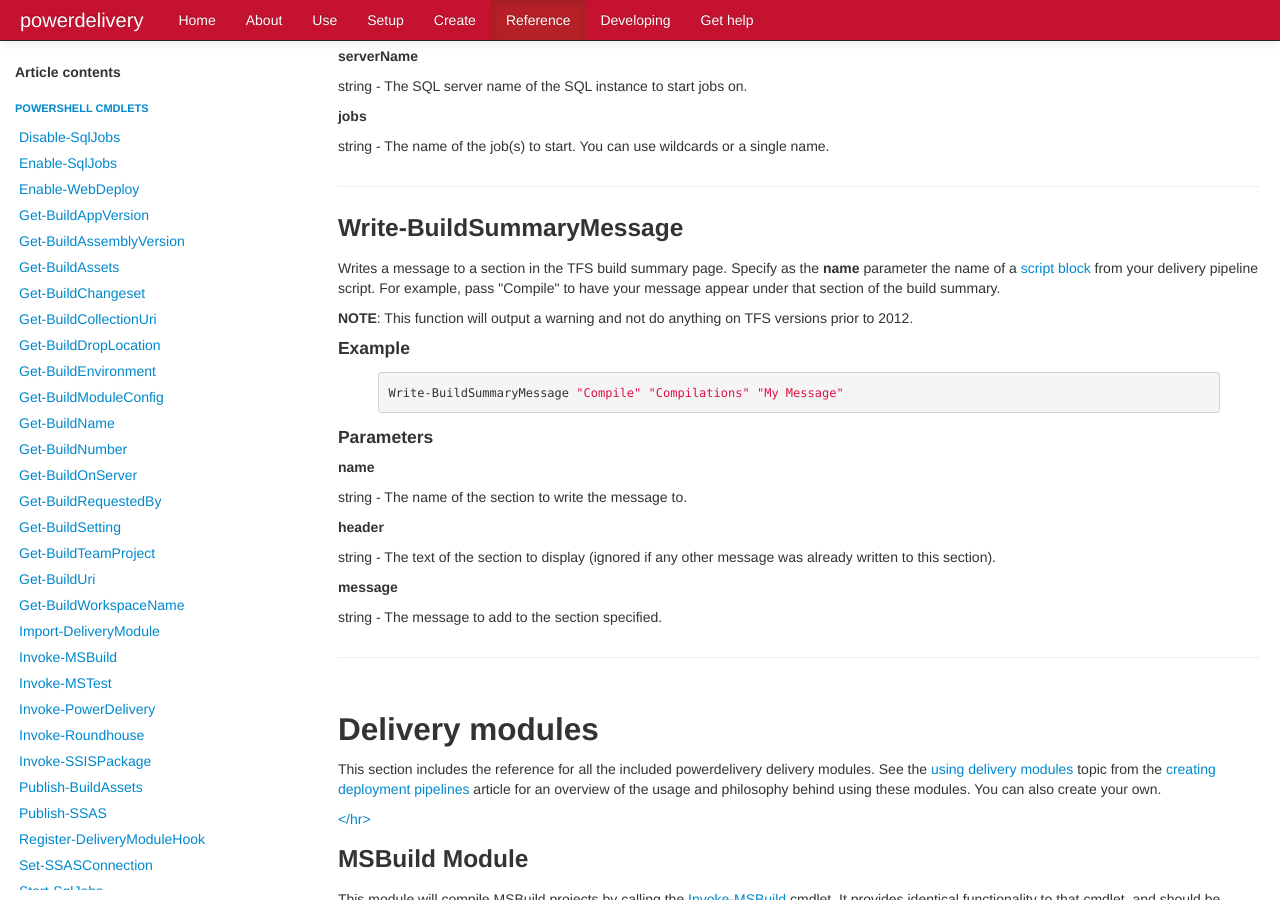
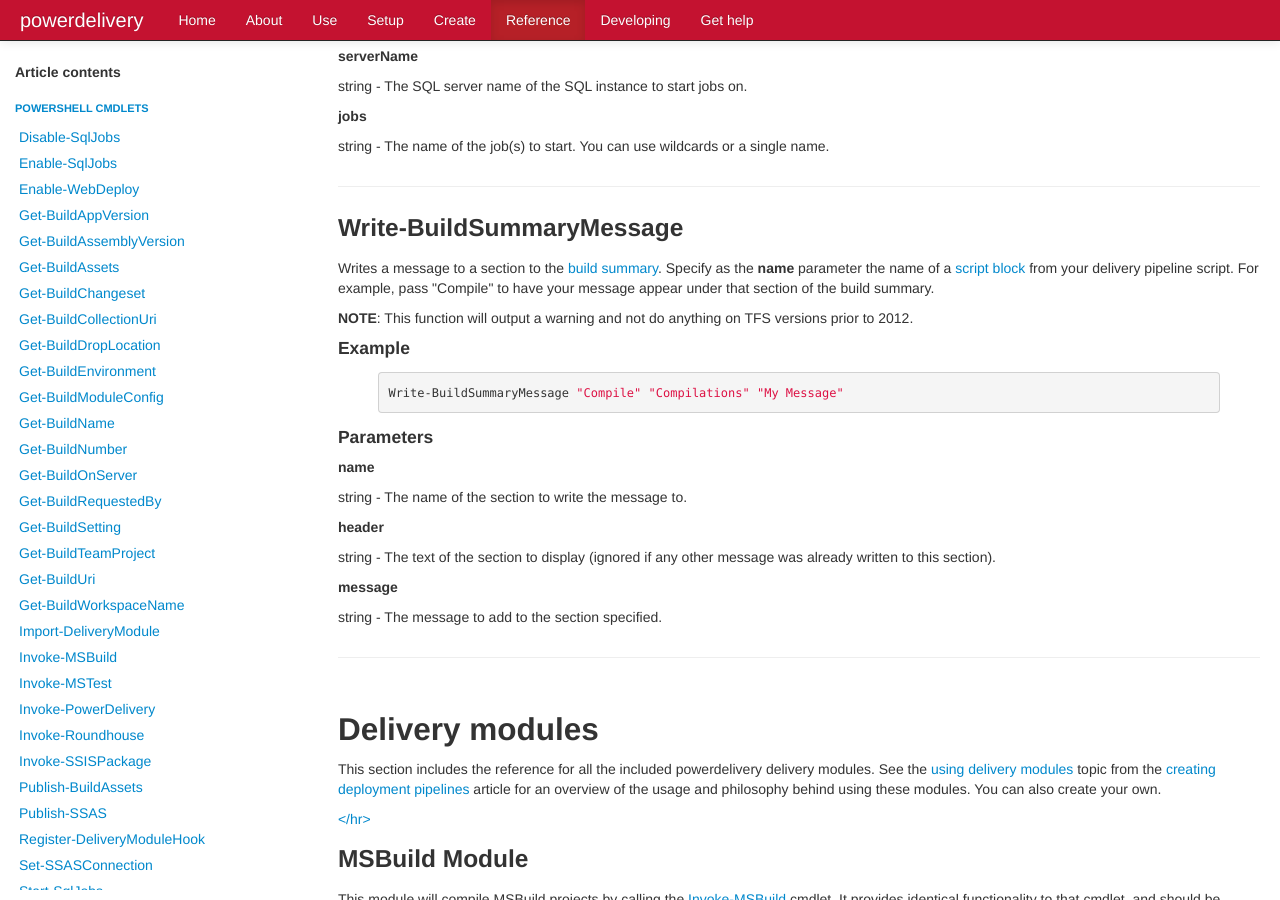
Before and after one commit to eavonius/powerdelivery, a Jekyll site: the page built from reference.markdown, in a window 1280 px wide and 900 px high, scrolled down 13508 px. Built offline with Jekyll 4.4.1, drawn with Linux system fonts in a browser that asks for light colours; nearby versions of some CDN libraries.

Commit message:
More broken links fixed.

```diff
--- a/reference.markdown
+++ b/reference.markdown
@@ -588,7 +588,7 @@ Invoke-SSIS -package MyPackage.dtsx -server MyServer -dtExecPath $dtExecPath{% e
 
 		<a name="write_buildsummarymessage_cmdlet"><hr></a>
 		<h3>Write-BuildSummaryMessage</h3>
-		<p>Writes a message to a section in the TFS build summary page. Specify as the <b>name</b> parameter
+		<p>Writes a message to a section to the <a href="use.html#build_summary">build summary</a>. Specify as the <b>name</b> parameter
 		the name of a <a href="create.html#script_blocks">script block</a> from your delivery pipeline script.
 		For example, pass "Compile" to have your message appear under that section of the build summary.</p>
 		<p><b>NOTE</b>: This function will output a warning and not do anything on TFS versions prior to 2012.</p>
```
